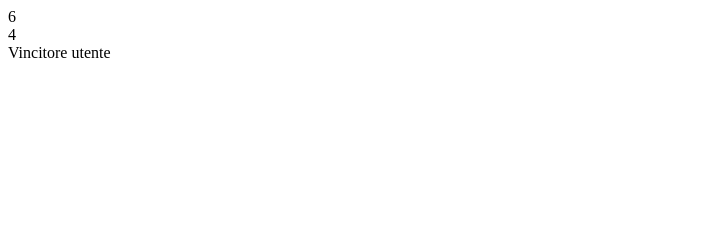
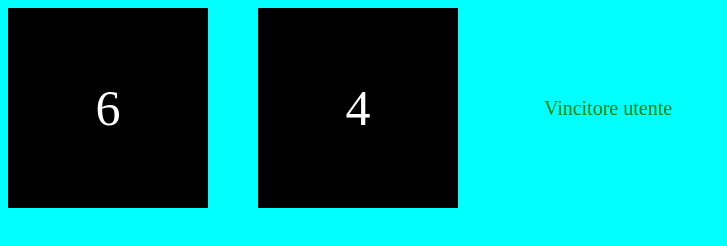
Before and after one commit to Nali1919/js-mail-dadi, a plain HTML site: page index.html in a window 1280 px wide. Shown: the whole page, without its empty margins (0-727 px from the left). Drawn offline with Linux system fonts and the light colour scheme.

Commit message:
Apporto modifiche a css

```diff
--- /dev/null
+++ b/css/style.css
@@ -0,0 +1,42 @@
+body {
+    background-color: aqua;
+}
+
+.flex {
+    display: flex;
+    column-gap: 50px;
+}
+
+#utente {
+    width: 200px;
+    height: 200px;
+    background-color: black;
+    color: white;
+    display: flex;
+    justify-content: center;
+    align-items: center;
+    font-size: 50px;
+}
+
+#pc {
+    width: 200px;
+    height: 200px;
+    background-color: black;
+    color: white;
+    display: flex;
+    justify-content: center;
+    align-items: center;
+    font-size: 50px;
+}
+
+#risultato {
+    width: 200px;
+    height: 200px;
+    color: green;
+    display: flex;
+    justify-content: center;
+    align-items: center;
+    font-size: 20px;
+
+
+}
--- a/index.html
+++ b/index.html
@@ -6,14 +6,18 @@
     <meta http-equiv="X-UA-Compatible" content="IE=edge">
     <meta name="viewport" content="width=device-width, initial-scale=1.0">
     <script type="text/javascript" src="./js/script.js" defer></script>
+    <link rel="stylesheet" href="./css/style.css">
 
     <title>Document</title>
 </head>
 
 <body>
-    <div id="utente"></div>
-    <div id="pc"></div>
-    <div id="risultato"></div>
+    <div class="flex">
+        <div id="utente"></div>
+        <div id="pc"></div>
+        <div id="risultato"></div>
+    </div>
+
 
 
 </body>
```
Also changed, not shown: js/script.js (+9 -3 lines).
